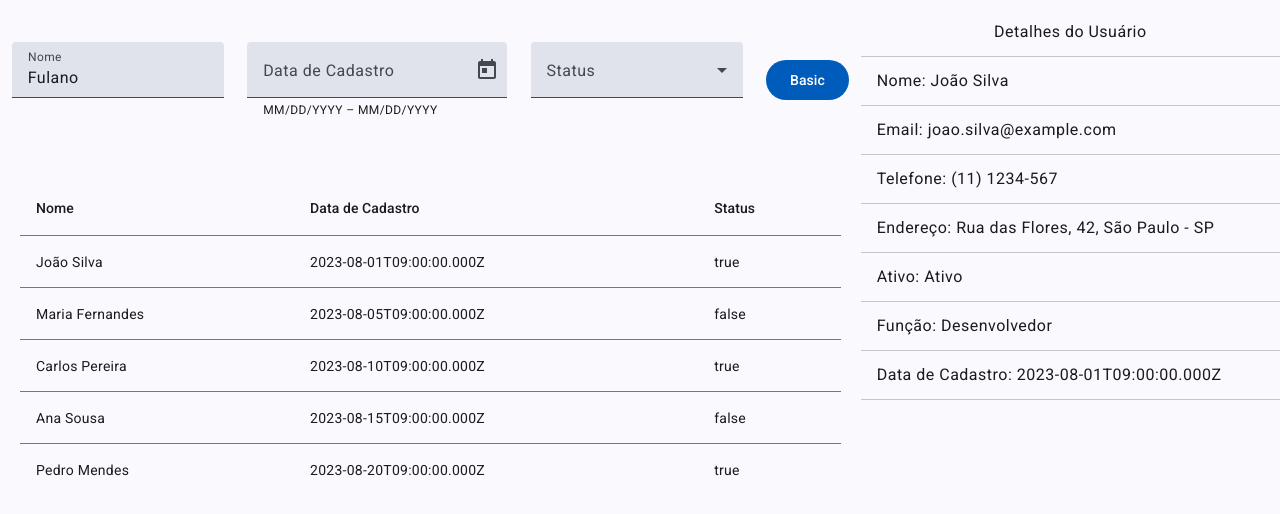
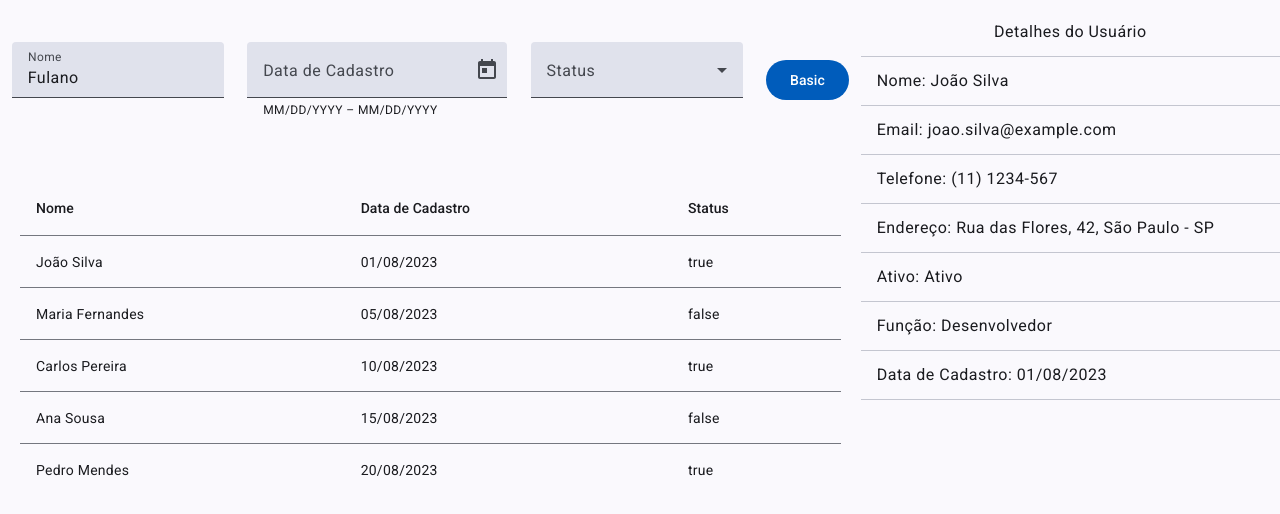
Before and after one commit to Eduardo-Decarli/User-Filter, an Angular app: page / in a window 1280 px wide. Shown: the top 514 px of the page. Built offline with nearby package versions, Linux system fonts and the light colour scheme.

Commit message:
feat: create a date pipe to format dataCadastro

```diff
--- a/src/app/components/user-details/user-details.html
+++ b/src/app/components/user-details/user-details.html
@@ -36,7 +36,7 @@
   <mat-divider></mat-divider>
 
   <mat-list-item >
-    <span class="mat-h2">Data de Cadastro: </span> <span class="mat-h3">{{ user.dataCadastro }}</span>
+    <span class="mat-h2">Data de Cadastro: </span> <span class="mat-h3">{{ user.dataCadastro | date: 'dd/MM/yyyy' }}</span>
   </mat-list-item>
   <mat-divider></mat-divider>
 
--- a/src/app/components/users-list/users-list.html
+++ b/src/app/components/users-list/users-list.html
@@ -13,7 +13,7 @@
     <!-- Date Column -->
     <ng-container matColumnDef="date">
       <th mat-header-cell *matHeaderCellDef> Data de Cadastro </th>
-      <td mat-cell *matCellDef="let element" class="users-list__item" (click)="onUserSelected(element)"> {{element.dataCadastro}} </td>
+      <td mat-cell *matCellDef="let element" class="users-list__item" (click)="onUserSelected(element)"> {{element.dataCadastro | date: 'dd/MM/yyyy'}}</td>
     </ng-container>
 
     <!-- Status Column -->
```
